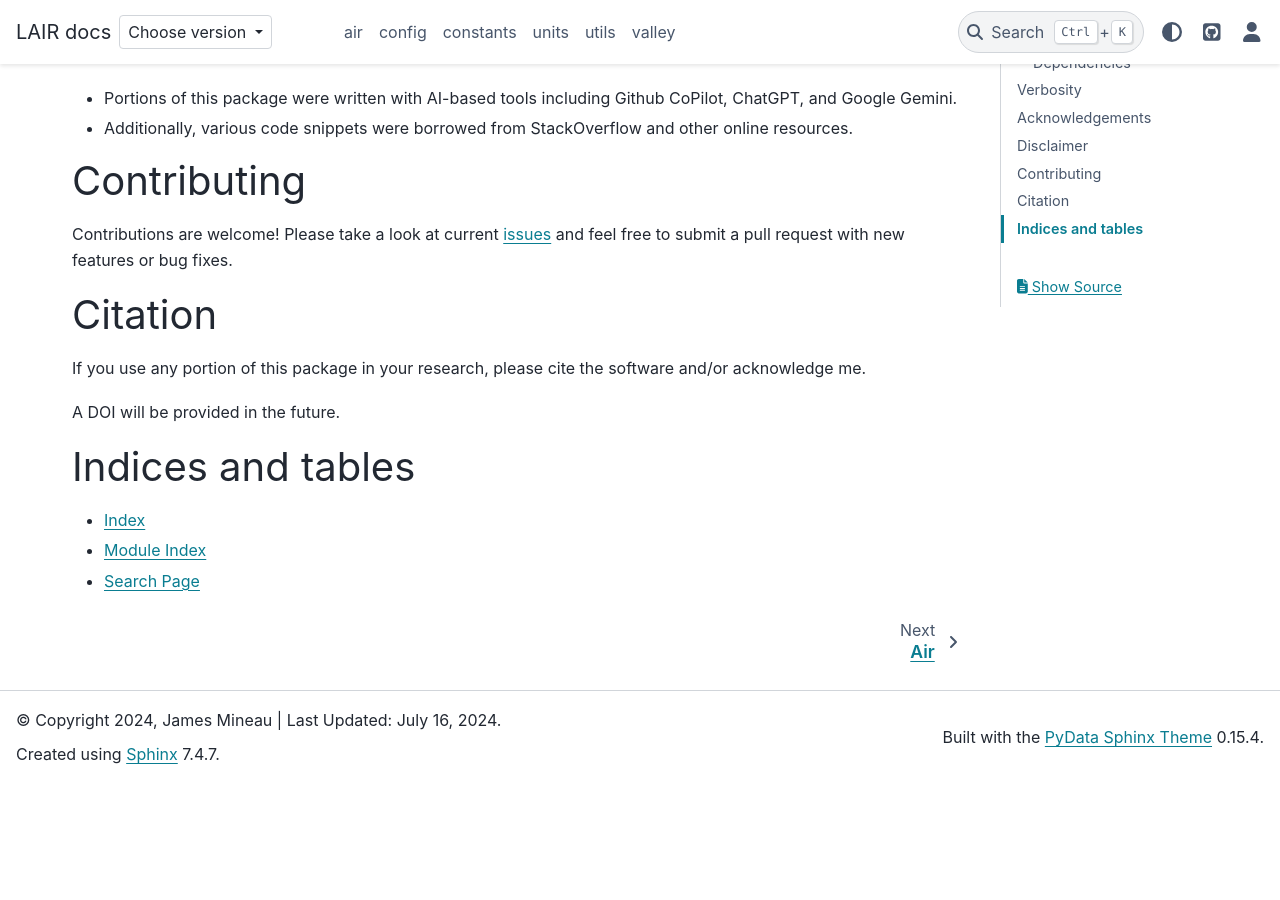
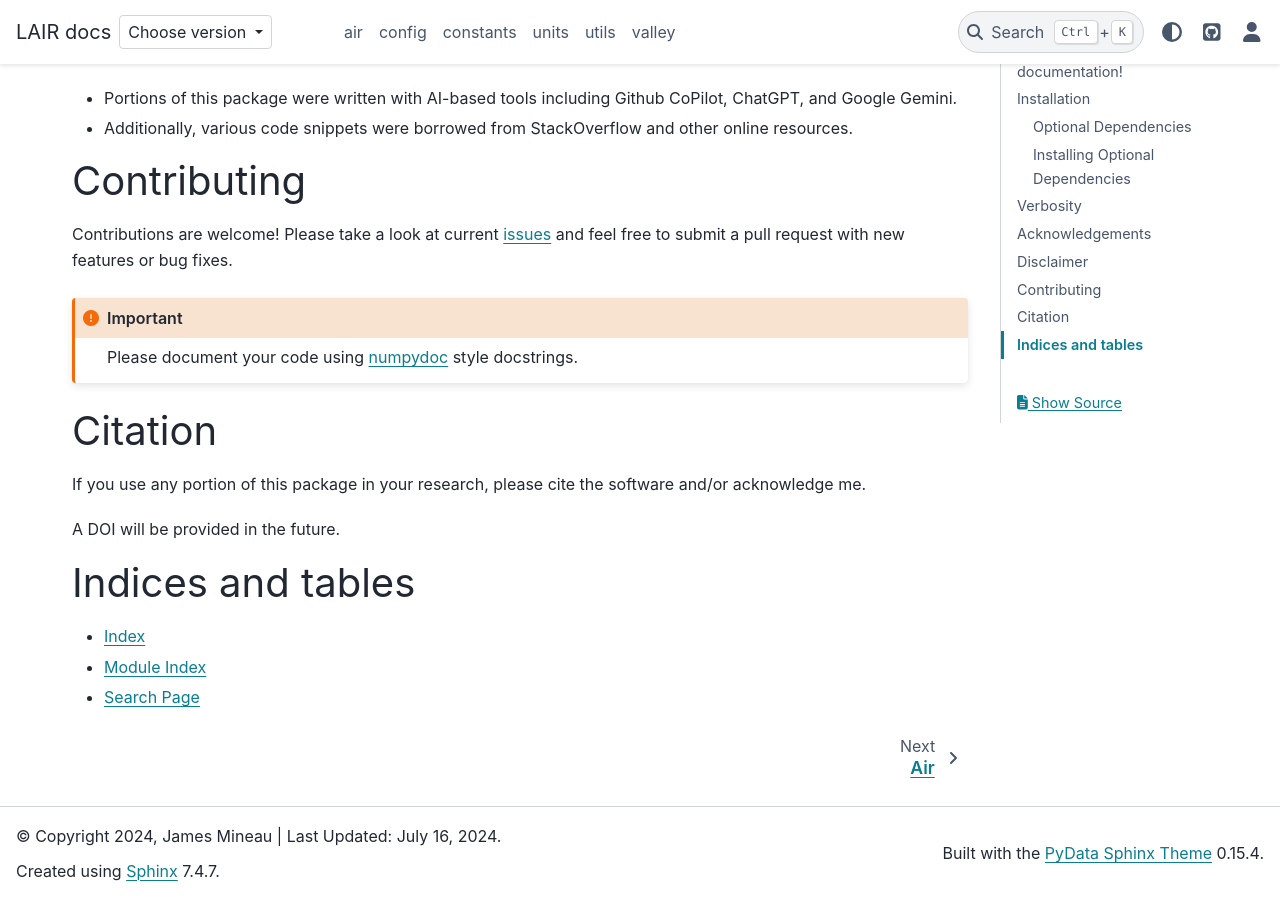
Before and after one commit to jmineau/lair, a Sphinx documentation site: the page built from docs/source/index.rst, in a window 1280 px wide and 900 px high, scrolled down 1952 px. Built offline with Sphinx 7.4.7 and the PyData theme 0.15.4, drawn with Linux system fonts in a browser that asks for light colours; nearby versions of some CDN libraries; pages that are not in the unit, such as notebooks, are missing from menus; before the commit the page ends 2736 px from its top, so only the background shows below that.

Commit message:
numpydoc important note

```diff
--- a/docs/source/index.rst
+++ b/docs/source/index.rst
@@ -139,6 +139,10 @@
 
 Contributions are welcome! Please take a look at current `issues <https://github.com/jmineau/lair/issues>`_ and feel free to submit a pull request with new features or bug fixes.
 
+.. important::
+
+   Please document your code using `numpydoc <https://numpydoc.readthedocs.io/en/latest/format.html>`_ style docstrings.
+
 Citation
 ========
 
```
